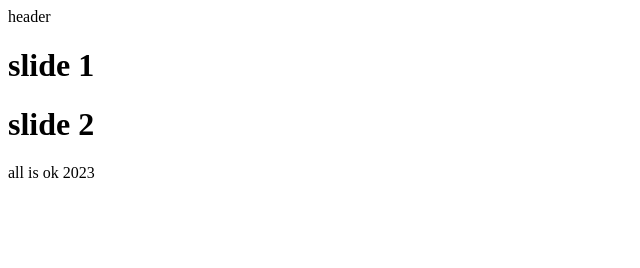
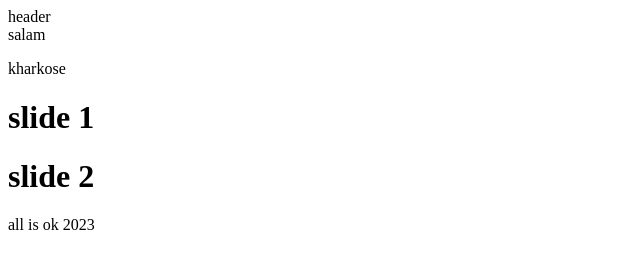
Before and after one commit to meti1384/git_project1, a plain HTML site: page index.html in a window 1280 px wide. Shown: the whole page, without its empty margins (0-640 px from the left). Drawn offline with Linux system fonts and the light colour scheme.

Commit message:
added span,p

```diff
--- a/index.html
+++ b/index.html
@@ -7,6 +7,8 @@
 </head>
 <body>
     <header>header</header>
+    <span>salam</span>
+    <p>kharkose</p>
     <h1>slide 1</h1>
     <h1>slide 2</h1>
     <footer>all is ok 2023</footer>
```
